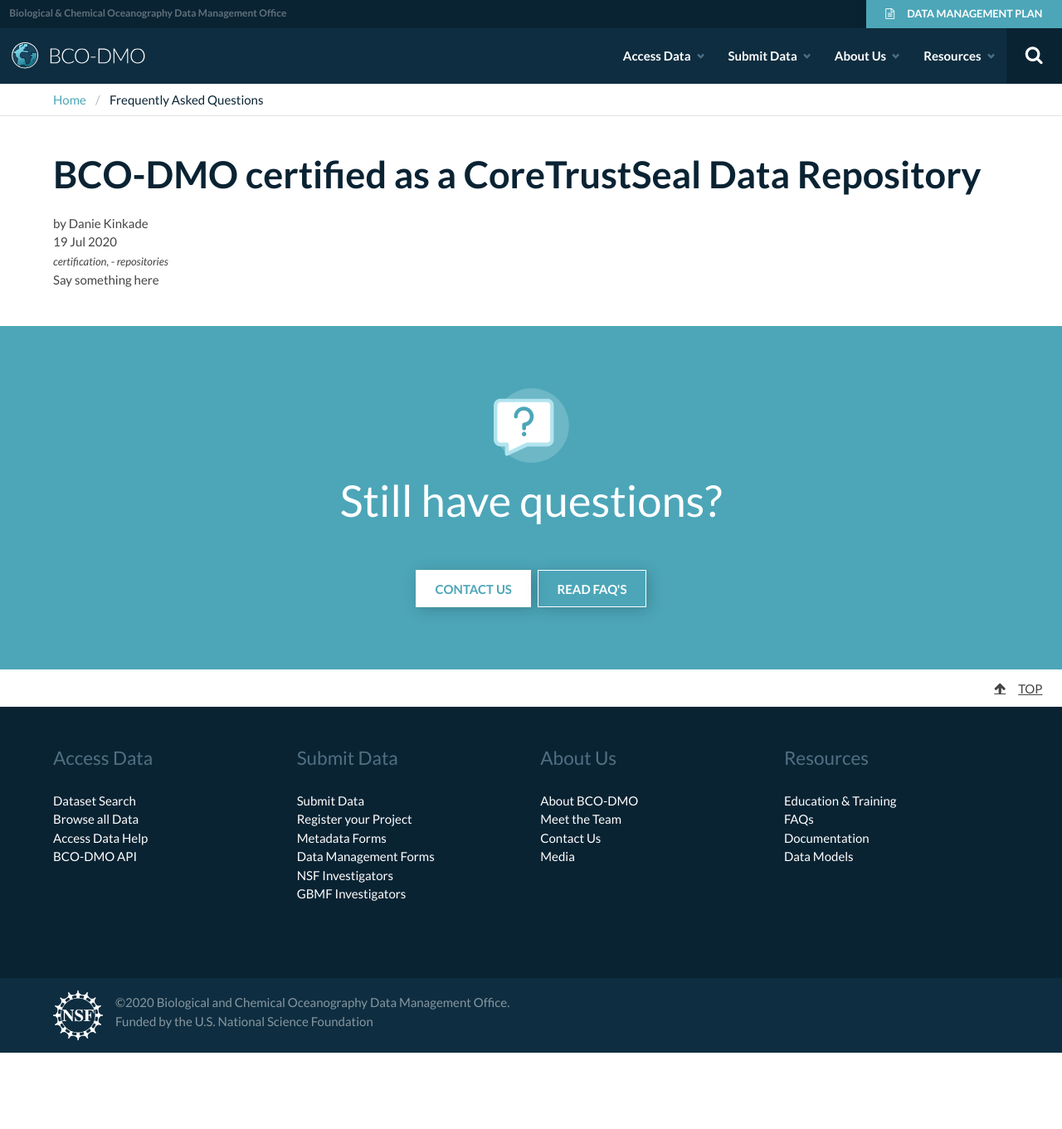
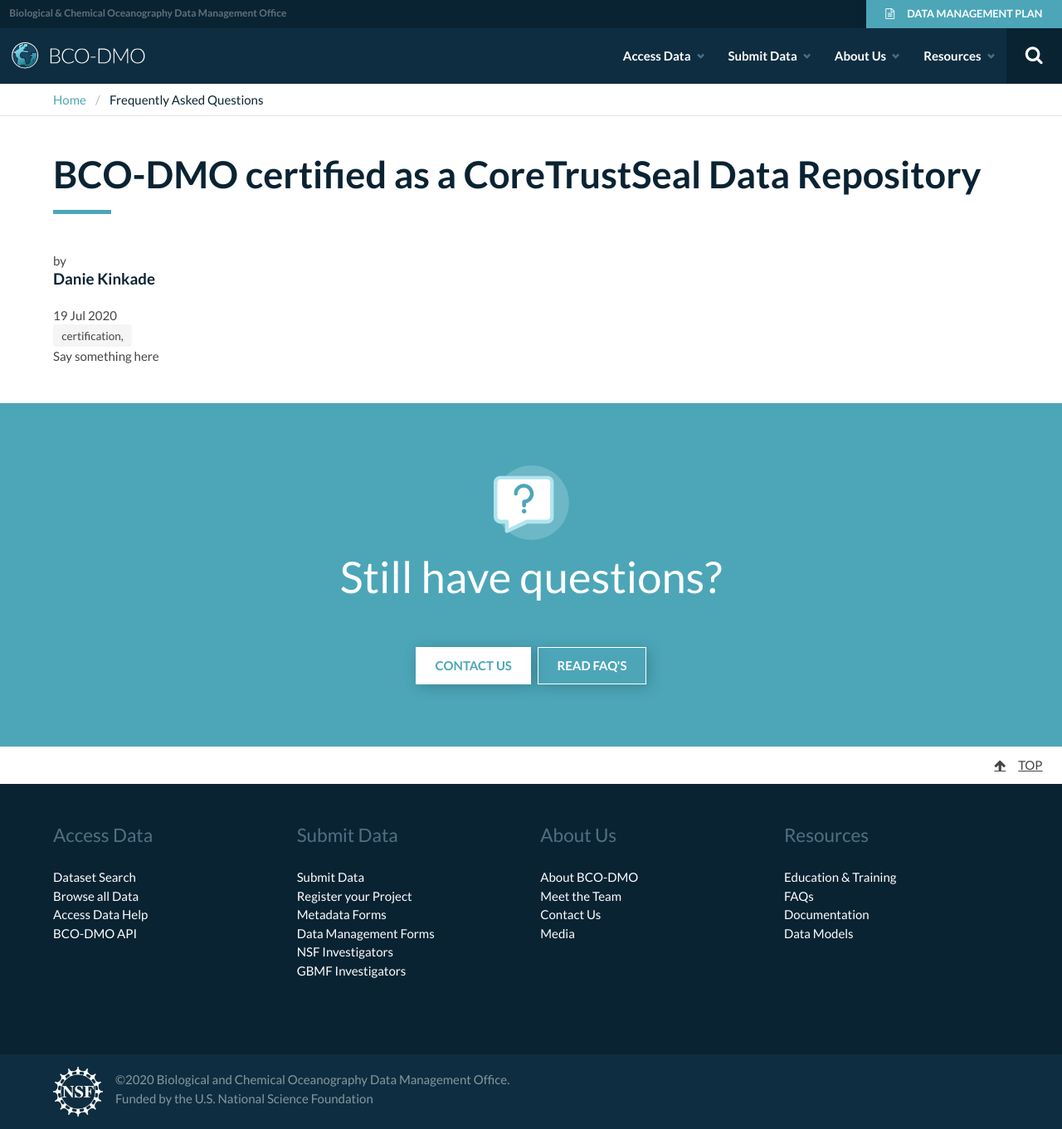
Before and after one commit to BCODMO/blog.bco-dmo.org, a Jekyll site: the page built from _posts/2020-07-19-core-trust-seal-certification.md, in a window 1280 px wide. Shown: the whole page at 83% size. Built offline with Jekyll 4.4.1, drawn with Linux system fonts in a browser that asks for light colours; before the commit the page ends 1269 px from its top, so only the background shows below that.

Commit message:
Update post.html

```diff
--- a/_layouts/post.html
+++ b/_layouts/post.html
@@ -3,12 +3,12 @@
 ---
 
 <div class="container margin-top-3 margin-bot-3">
-  <h1 class="title is-1">{{ page.title }}</h1>
+  <h1 class="title is-1 is-primary">{{ page.title }}</h1>
 
-  <p class="view">by {{ page.author }}</p>
-  <p class="view">{{ page.date | date_to_string }}</p>
+  <p>by <h5 class="title is-5">{{ page.author }}</h5></p>
+  <p>{{ page.date | date_to_string }}</p>
   {% if page.tags %}
-  <small><em>{{ page.tags | join: "</em> - <em>" }}</em></small>
+  <p><span class="tag">{{ page.tags | join: "</span> <span class="tag">" }}</span></p>
   {% endif %}
 
   {{content}}
```
